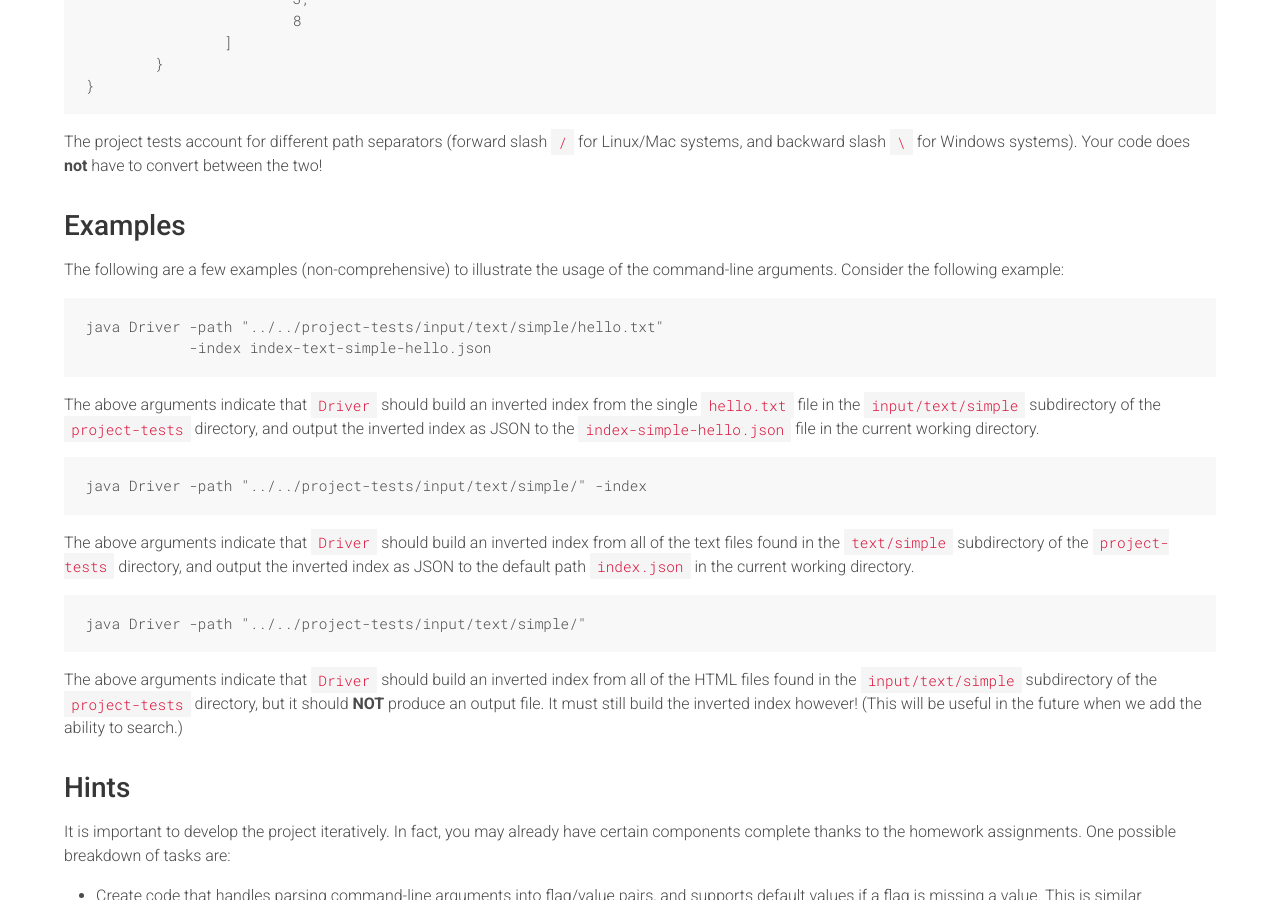
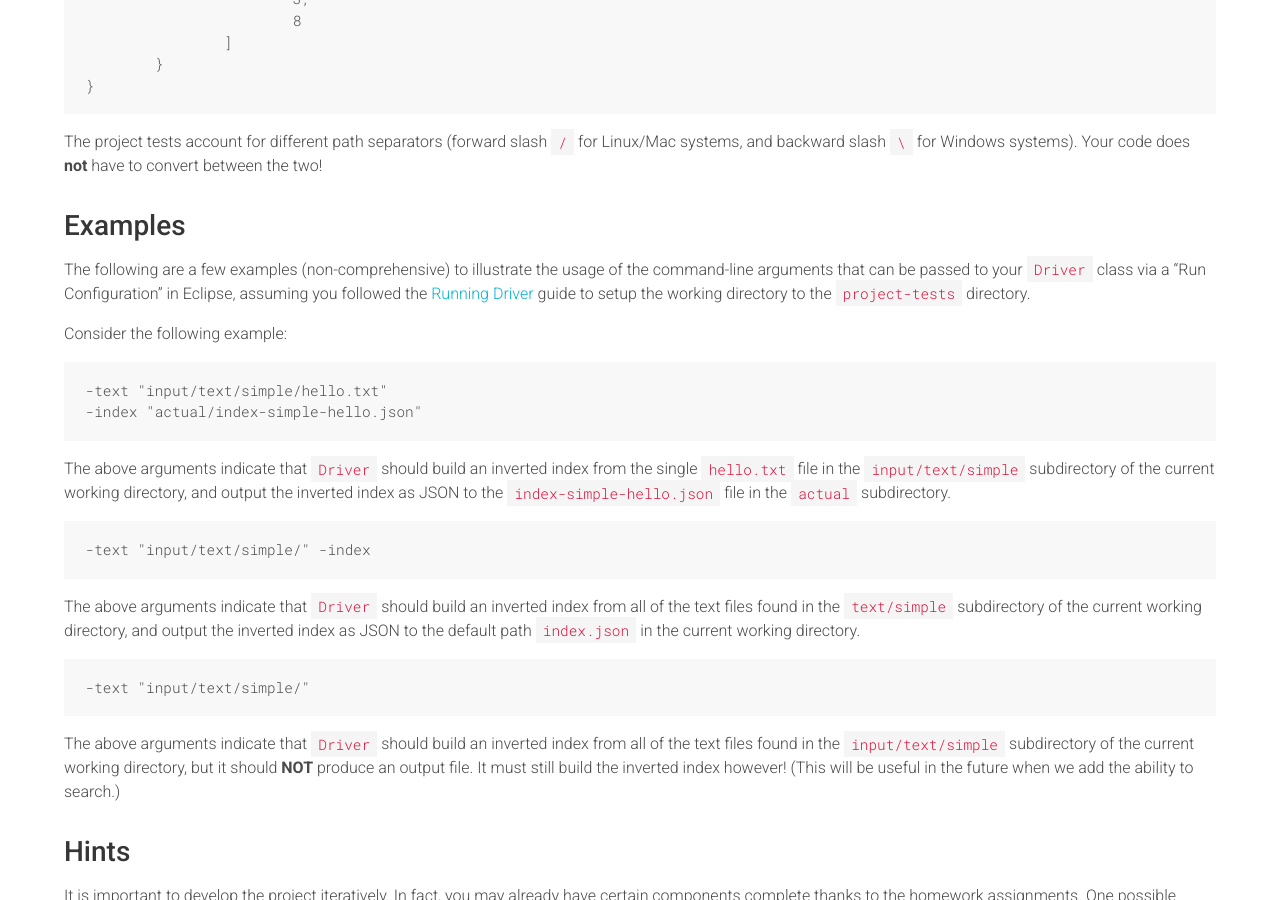
Before and after one commit to usf-cs212-spring2021/usf-cs212-spring2021.github.io, a Jekyll site: the page built from _projects/project-1.md, in a window 1280 px wide and 900 px high, scrolled down 2615 px. Built offline with Jekyll 4.4.1, drawn with Linux system fonts in a browser that asks for light colours; comment, search, counter and statistics services are not loaded.

Commit message:
Updated examples.

````diff
--- a/_projects/project-1.md
+++ b/_projects/project-1.md
@@ -108,26 +108,28 @@
 
 ## Examples
 
-The following are a few examples (non-comprehensive) to illustrate the usage of the command-line arguments. Consider the following example:
+The following are a few examples (non-comprehensive) to illustrate the usage of the command-line arguments that can be passed to your `Driver` class via a "Run Configuration" in Eclipse, assuming you followed the [Running Driver](/guides/projects/project-testing.html#running-driver) guide to setup the working directory to the `project-tests` directory.
+
+Consider the following example:
 
 ```
-java Driver -path "../../project-tests/input/text/simple/hello.txt"
-            -index index-text-simple-hello.json
+-text "input/text/simple/hello.txt"
+-index "actual/index-simple-hello.json"
 ```
 
-The above arguments indicate that `Driver` should build an inverted index from the single `hello.txt` file in the `input/text/simple` subdirectory of the `project-tests` directory, and output the inverted index as JSON to the `index-simple-hello.json` file in the current working directory.
+The above arguments indicate that `Driver` should build an inverted index from the single `hello.txt` file in the `input/text/simple` subdirectory of the current working directory, and output the inverted index as JSON to the `index-simple-hello.json` file in the `actual` subdirectory.
 
 ```
-java Driver -path "../../project-tests/input/text/simple/" -index
+-text "input/text/simple/" -index
 ```
 
-The above arguments indicate that `Driver` should build an inverted index from all of the text files found in the `text/simple` subdirectory of the `project-tests` directory, and output the inverted index as JSON to the default path `index.json` in the current working directory.
+The above arguments indicate that `Driver` should build an inverted index from all of the text files found in the `text/simple` subdirectory of the current working directory, and output the inverted index as JSON to the default path `index.json` in the current working directory.
 
 ```
-java Driver -path "../../project-tests/input/text/simple/"
+-text "input/text/simple/"
 ```
 
-The above arguments indicate that `Driver` should build an inverted index from all of the HTML files found in the `input/text/simple` subdirectory of the `project-tests` directory, but it should **NOT** produce an output file. It must still build the inverted index however! (This will be useful in the future when we add the ability to search.)
+The above arguments indicate that `Driver` should build an inverted index from all of the text files found in the `input/text/simple` subdirectory of the current working directory, but it should **NOT** produce an output file. It must still build the inverted index however! (This will be useful in the future when we add the ability to search.)
 
 ## Hints
 
````
